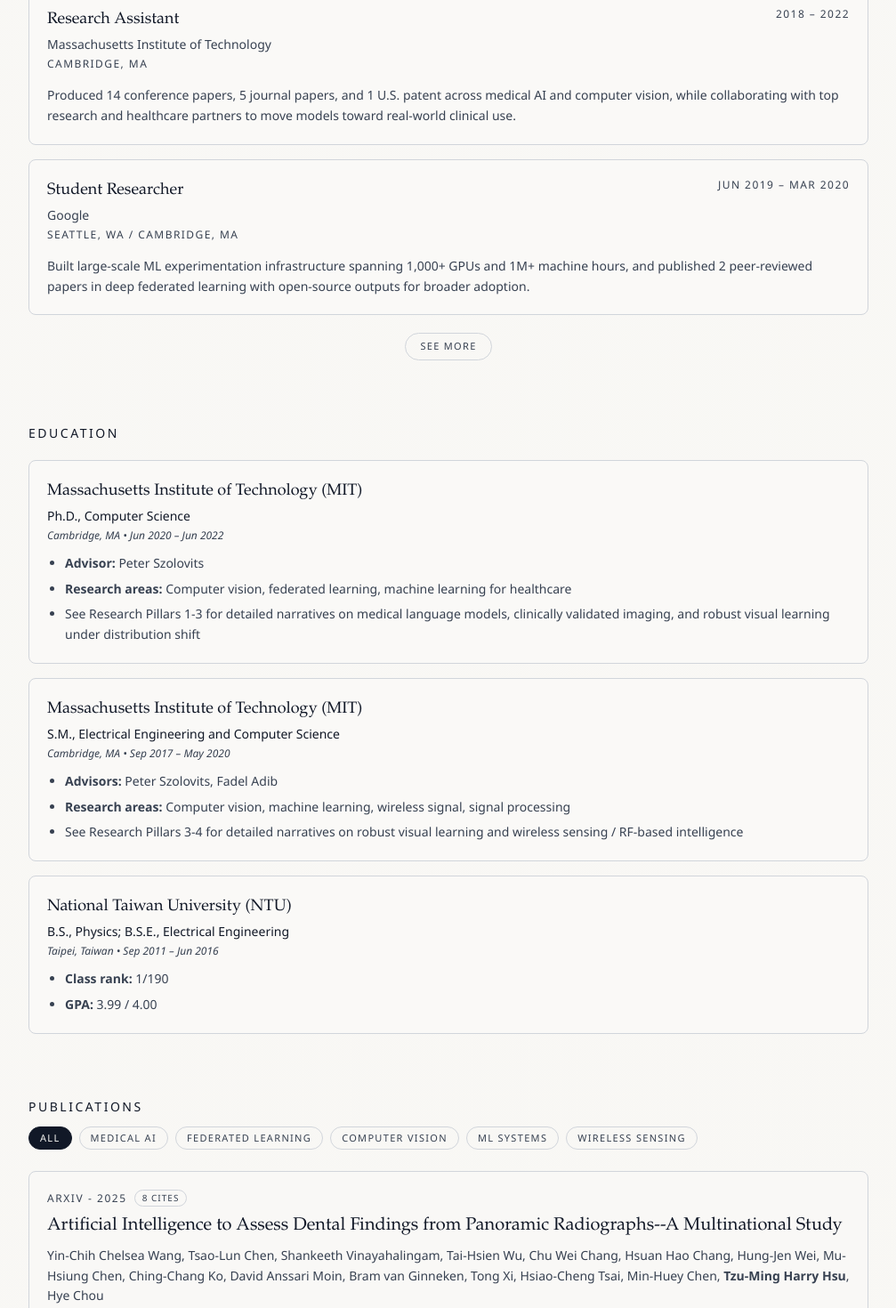
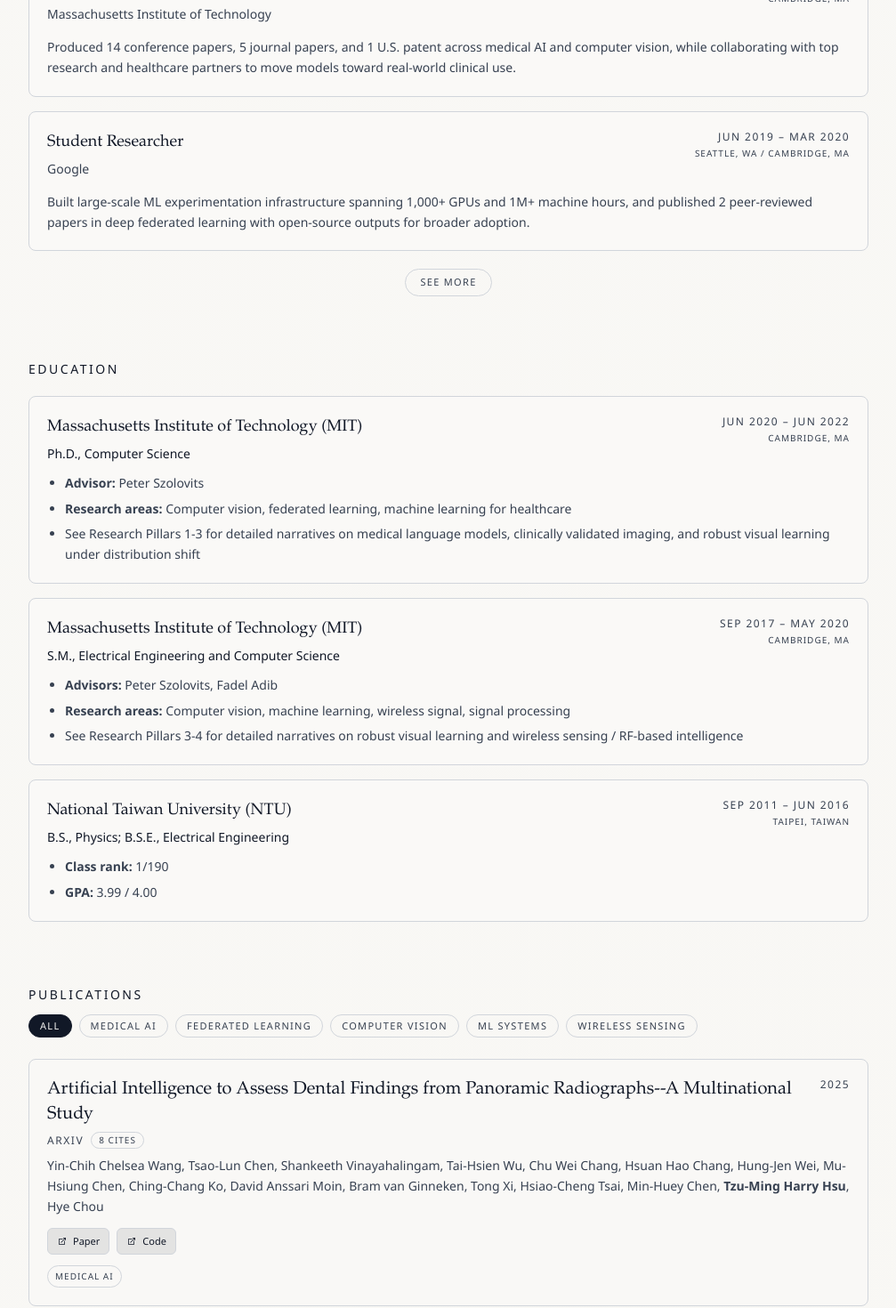
Before and after one commit to stmharry/stmharry.github.io, a React (Vite) app: page / in a window 1280 px wide. Shown: the part 1040-2510 px from the top of the page at 89% size, without its empty margins (136-1143 px from the left). Built offline with nearby package versions, Linux system fonts and the light colour scheme.

Commit message:
✨ feat(ui): unify card semantics and responsive metadata layout

```diff
--- /dev/null
+++ b/src/components/CardHeader.tsx
@@ -0,0 +1,35 @@
+import type { ReactNode } from "react";
+
+import { CARD_DATE_TEXT_CLASS, CARD_LOCATION_TEXT_CLASS } from "./cardSemantics";
+
+type CardHeaderProps = {
+  primary: ReactNode;
+  secondary: ReactNode;
+  date: ReactNode;
+  location?: ReactNode;
+  dateClassName?: string;
+  locationClassName?: string;
+};
+
+export const CardHeader = ({
+  primary,
+  secondary,
+  date,
+  location,
+  dateClassName = CARD_DATE_TEXT_CLASS,
+  locationClassName = CARD_LOCATION_TEXT_CLASS,
+}: CardHeaderProps) => {
+  return (
+    <div className="flex flex-col gap-1.5 sm:flex-row sm:items-start sm:justify-between sm:gap-3">
+      <div className="min-w-0 flex-1 space-y-1.5">
+        <div className="min-w-0">{primary}</div>
+        <div className="min-w-0">{secondary}</div>
+      </div>
+
+      <div className="shrink-0 space-y-1 text-left leading-tight sm:text-right">
+        <p className={dateClassName}>{date}</p>
+        {location ? <p className={locationClassName}>{location}</p> : null}
+      </div>
+    </div>
+  );
+};
--- a/src/components/EducationSection.tsx
+++ b/src/components/EducationSection.tsx
@@ -1,11 +1,9 @@
 import type { EducationItem } from "../data/cv/types";
+import { CardHeader } from "./CardHeader";
+import { toEducationCardHeader } from "./cardSemantics";
 
 type EducationSectionProps = {
   items: EducationItem[];
-};
-
-const renderPeriod = (period: string): string => {
-  return period.replace(/\s--\s/g, " – ");
 };
 
 export const EducationSection = ({ items }: EducationSectionProps) => {
@@ -15,15 +13,21 @@ export const EducationSection = ({ items }: EducationSectionProps) => {
         Education
       </h2>
       <ul className="mt-5 space-y-3 sm:space-y-4">
-        {items.map((item) => (
+        {items.map((item) => {
+          const header = toEducationCardHeader(item);
+
+          return (
             <li key={item.id} className="rounded-lg border border-(--line) bg-[color:color-mix(in_oklab,var(--paper),white_24%)] p-4 sm:p-5">
+              <CardHeader
+                primary={
                   <h3 className="text-lg" style={{ fontFamily: "var(--font-serif)" }}>
-              {item.institution}
+                    {header.primary}
                   </h3>
-            <p className="mt-1 text-sm text-(--ink-900)">{item.degree}</p>
-            <p className="mt-1 text-xs italic text-(--ink-700)">
-              {item.location} • {renderPeriod(item.period)}
-            </p>
+                }
+                secondary={<p className="text-sm text-(--ink-900)">{header.secondary}</p>}
+                date={header.date}
+                location={header.location}
+              />
               <ul className="mt-3 list-disc space-y-1.5 pl-5 text-sm leading-relaxed text-(--ink-700)">
                 {item.details.map((detail, index) => (
                   <li key={`${item.id}-${index}`}>
@@ -33,7 +37,8 @@ export const EducationSection = ({ items }: EducationSectionProps) => {
                 ))}
               </ul>
             </li>
-        ))}
+          );
+        })}
       </ul>
     </section>
   );
--- a/src/components/ExperienceSection.tsx
+++ b/src/components/ExperienceSection.tsx
@@ -1,13 +1,11 @@
 import { useMemo, useState } from "react";
 
+import { CardHeader } from "./CardHeader";
+import { toExperienceCardHeader } from "./cardSemantics";
 import type { ExperienceItem } from "../data/cv/types";
 
 type ExperienceSectionProps = {
   items: ExperienceItem[];
-};
-
-const renderPeriod = (period: string): string => {
-  return period.replace(/\s--\s/g, " – ");
 };
 
 export const ExperienceSection = ({ items }: ExperienceSectionProps) => {
@@ -23,21 +21,25 @@ export const ExperienceSection = ({ items }: ExperienceSectionProps) => {
         Experience
       </h2>
       <ul className="mt-5 space-y-3 sm:space-y-4">
-        {visibleItems.map((item) => (
-          <li key={item.id} className="rounded-lg border border-(--line) bg-[color:color-mix(in_oklab,var(--paper),white_24%)] p-4 sm:p-5">
-            <div className="flex flex-col gap-1.5 sm:flex-row sm:items-start sm:justify-between">
-              <div>
-                <p className="text-lg" style={{ fontFamily: "var(--font-serif)" }}>
-                  {item.role}
-                </p>
-                <p className="mt-1 text-sm text-(--ink-700)">{item.organization}</p>
-                <p className="mt-1 text-xs tracking-[0.12em] text-(--ink-700) uppercase">{item.location}</p>
-              </div>
-              <p className="text-xs tracking-[0.12em] text-(--ink-700) uppercase">{renderPeriod(item.period)}</p>
-            </div>
-            <p className="mt-4 text-sm leading-relaxed text-(--ink-700)">{item.summary}</p>
-          </li>
-        ))}
+        {visibleItems.map((item) => {
+          const header = toExperienceCardHeader(item);
+
+          return (
+            <li key={item.id} className="rounded-lg border border-(--line) bg-[color:color-mix(in_oklab,var(--paper),white_24%)] p-4 sm:p-5">
+              <CardHeader
+                primary={
+                  <p className="text-lg" style={{ fontFamily: "var(--font-serif)" }}>
+                    {header.primary}
+                  </p>
+                }
+                secondary={<p className="text-sm text-(--ink-700)">{header.secondary}</p>}
+                date={header.date}
+                location={header.location}
+              />
+              <p className="mt-4 text-sm leading-relaxed text-(--ink-700)">{item.summary}</p>
+            </li>
+          );
+        })}
       </ul>
 
       {hasExpandableItems ? (
--- a/src/components/PublicationsSection.tsx
+++ b/src/components/PublicationsSection.tsx
@@ -1,5 +1,7 @@
 import { useMemo, useState } from "react";
 
+import { CardHeader } from "./CardHeader";
+import { toPublicationCardHeader } from "./cardSemantics";
 import { filterPublicationsByTopic, getTopicLabelBySlug, getUsedTopics, getWebPublications } from "../data/cv/selectors";
 import type { PublicationItem, Topic } from "../data/cv/types";
 import { isExternalUrl, toPublicUrl } from "../lib/url";
@@ -18,10 +20,6 @@ const AUTHOR_VARIANTS = new Set([
   "Tzu Ming Hsu",
   "Harry Hsu",
 ]);
-
-const hasYearInVenue = (venue: string): boolean => {
-  return /\b(19|20)\d{2}\b/.test(venue);
-};
 
 const classifyAspect = (aspectRatio?: number): "panorama" | "wide" | "standard" | "compact" => {
   if (!aspectRatio) {
@@ -44,10 +42,10 @@ const classifyAspect = (aspectRatio?: number): "panorama" | "wide" | "standard"
 };
 
 const mediaFrameClassByAspect = {
-  panorama: "h-12 w-24 sm:h-16 sm:w-32",
-  wide: "h-12 w-20 sm:h-16 sm:w-28",
-  standard: "h-12 w-16 sm:h-16 sm:w-24",
-  compact: "h-14 w-14 sm:h-18 sm:w-18",
+  panorama: "h-20 w-32 sm:w-40",
+  wide: "h-20 w-28 sm:w-36",
+  standard: "h-20 w-24 sm:w-32",
+  compact: "h-20 w-20 sm:w-24",
 } as const;
 
 const renderAuthors = (authors: string) => {
@@ -137,12 +135,14 @@ export const PublicationsSection = ({ publications, topics }: PublicationsSectio
           const citationCount = publication.citationCount ?? null;
           const mediaLinks = actionLinks(publication);
           const mediaAspect = classifyAspect(publication.thumbnailAspectRatio);
+          const header = toPublicationCardHeader(publication);
 
           return (
             <li key={publication.id} className="rounded-lg border border-(--line) bg-[color:color-mix(in_oklab,var(--paper),white_18%)] p-4 sm:p-5">
+              <div className="flex flex-col gap-3 sm:flex-row sm:items-start sm:gap-4">
                 {publication.thumbnailPath ? (
-                <figure className="mb-3 overflow-hidden rounded-md border border-(--line) bg-[color:color-mix(in_oklab,var(--paper),black_4%)] p-1.5 sm:hidden">
-                  <div className="h-20 w-full">
+                  <figure className="shrink-0 self-start overflow-hidden rounded-md border border-(--line) bg-[color:color-mix(in_oklab,var(--paper),black_4%)] p-1.5">
+                    <div className={`${mediaFrameClassByAspect[mediaAspect]} max-w-full`}>
                       <img
                         src={toPublicUrl(publication.thumbnailPath)}
                         alt={`${publication.title} thumbnail`}
@@ -153,19 +153,10 @@ export const PublicationsSection = ({ publications, topics }: PublicationsSectio
                   </figure>
                 ) : null}
 
-              <div className="flex items-start gap-3">
                 <div className="min-w-0 flex-1">
-                  <div className="flex flex-wrap items-center gap-x-2 gap-y-1 text-xs tracking-[0.13em] text-(--ink-700) uppercase">
-                    <span>
-                      {publication.venue}
-                      {hasYearInVenue(publication.venue) ? "" : ` - ${publication.year}`}
-                    </span>
-                    {citationCount ? (
-                      <span className="rounded-full border border-(--line) px-2 py-0.5 text-[10px] tracking-[0.1em]">{citationCount} cites</span>
-                    ) : null}
-                  </div>
-
-                <h3 className="mt-2 text-lg leading-snug sm:text-xl" style={{ fontFamily: "var(--font-serif)" }}>
+                  <CardHeader
+                    primary={
+                      <h3 className="text-lg leading-snug sm:text-xl" style={{ fontFamily: "var(--font-serif)" }}>
                         {publication.paperUrl || publication.scholarCitationUrl ? (
                           <a
                             href={toPublicUrl(publication.paperUrl ?? publication.scholarCitationUrl ?? "")}
@@ -173,28 +164,26 @@ export const PublicationsSection = ({ publications, topics }: PublicationsSectio
                             rel={isExternalUrl(toPublicUrl(publication.paperUrl ?? publication.scholarCitationUrl ?? "")) ? "noreferrer" : undefined}
                             className="hover:underline"
                           >
-                      {publication.title}
+                            {header.primary}
                           </a>
                         ) : (
-                      publication.title
+                          header.primary
                         )}
                       </h3>
+                    }
+                    secondary={
+                      <div className="flex flex-wrap items-center gap-x-2 gap-y-1 text-xs tracking-[0.13em] text-(--ink-700) uppercase">
+                        <span>{header.secondary}</span>
+                        {citationCount ? (
+                          <span className="rounded-full border border-(--line) px-2 py-0.5 text-[10px] tracking-[0.1em]">{citationCount} cites</span>
+                        ) : null}
+                      </div>
+                    }
+                    date={header.date}
+                  />
 
                   <p className="mt-2 text-sm leading-relaxed text-(--ink-700)">{renderAuthors(publication.authors)}</p>
                 </div>
-
-                {publication.thumbnailPath ? (
-                  <figure className="hidden shrink-0 overflow-hidden rounded-md border border-(--line) bg-[color:color-mix(in_oklab,var(--paper),black_4%)] p-1.5 sm:block">
-                    <div className={`${mediaFrameClassByAspect[mediaAspect]} max-w-full`}>
-                      <img
-                        src={toPublicUrl(publication.thumbnailPath)}
-                        alt={`${publication.title} thumbnail`}
-                        className="h-full w-full object-contain"
-                        loading="lazy"
-                      />
-                    </div>
-                  </figure>
-                ) : null}
               </div>
 
               <div className="mt-3 flex flex-wrap gap-2">
--- /dev/null
+++ b/src/components/cardSemantics.ts
@@ -0,0 +1,41 @@
+import type { EducationItem, ExperienceItem, PublicationItem } from "../data/cv/types";
+
+export type CardHeaderSemantics = {
+  primary: string;
+  secondary: string;
+  date: string;
+  location?: string;
+};
+
+export const CARD_DATE_TEXT_CLASS = "text-[11px] font-medium tracking-[0.1em] text-(--ink-700) uppercase sm:text-xs sm:tracking-[0.12em]";
+export const CARD_LOCATION_TEXT_CLASS = "text-[10px] tracking-[0.08em] text-(--ink-700) uppercase sm:tracking-[0.1em]";
+
+export const formatPeriodLabel = (period: string): string => {
+  return period.replace(/\s--\s/g, " – ");
+};
+
+export const toExperienceCardHeader = (item: ExperienceItem): CardHeaderSemantics => {
+  return {
+    primary: item.role,
+    secondary: item.organization,
+    date: formatPeriodLabel(item.period),
+    location: item.location,
+  };
+};
+
+export const toEducationCardHeader = (item: EducationItem): CardHeaderSemantics => {
+  return {
+    primary: item.institution,
+    secondary: item.degree,
+    date: formatPeriodLabel(item.period),
+    location: item.location,
+  };
+};
+
+export const toPublicationCardHeader = (item: PublicationItem): CardHeaderSemantics => {
+  return {
+    primary: item.title,
+    secondary: item.venue,
+    date: String(item.year),
+  };
+};
```
Lines whose indentation alone changed are shown as unchanged.
